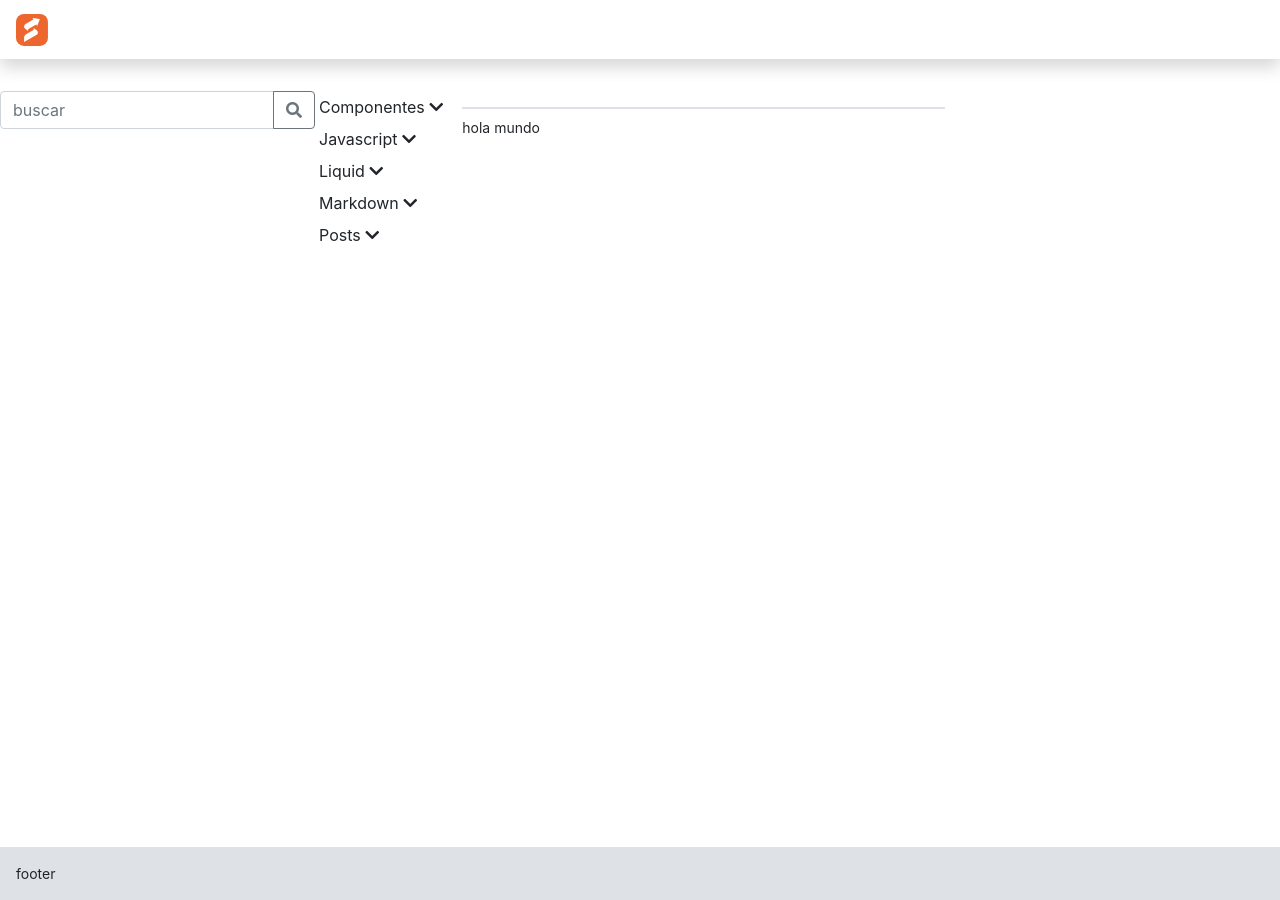
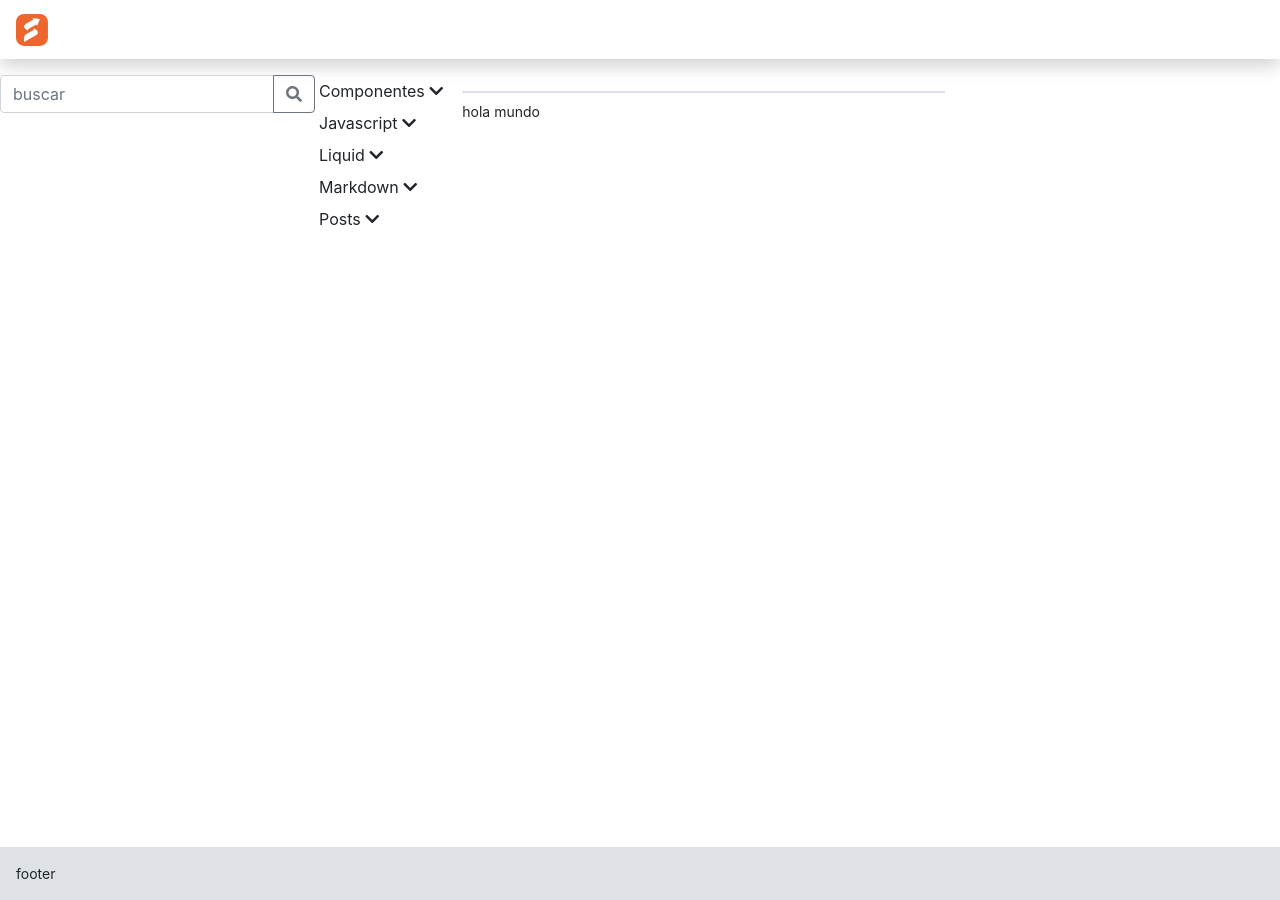
Before and after one commit to Bsale-IO/template-docs, a Jekyll site: the page built from docs/index.md, in a window 1280 px wide. Built offline with Jekyll 4.4.1, drawn with Linux system fonts in a browser that asks for light colours; our own code applies the rules of GitHub Pages for plain Markdown files.

Commit message:
menu correction padding

```diff
--- a/docs/_sass/layout.scss
+++ b/docs/_sass/layout.scss
@@ -11,7 +11,6 @@ body {
     }
     main {
         flex: 1 0 auto;
-        padding:1rem 0;
     }
 }
 
@@ -143,5 +142,4 @@ h1,h2,h3,h4,h5,h6,
         padding-top:1rem;
         padding-bottom:1rem;
     }
-
 }
```
